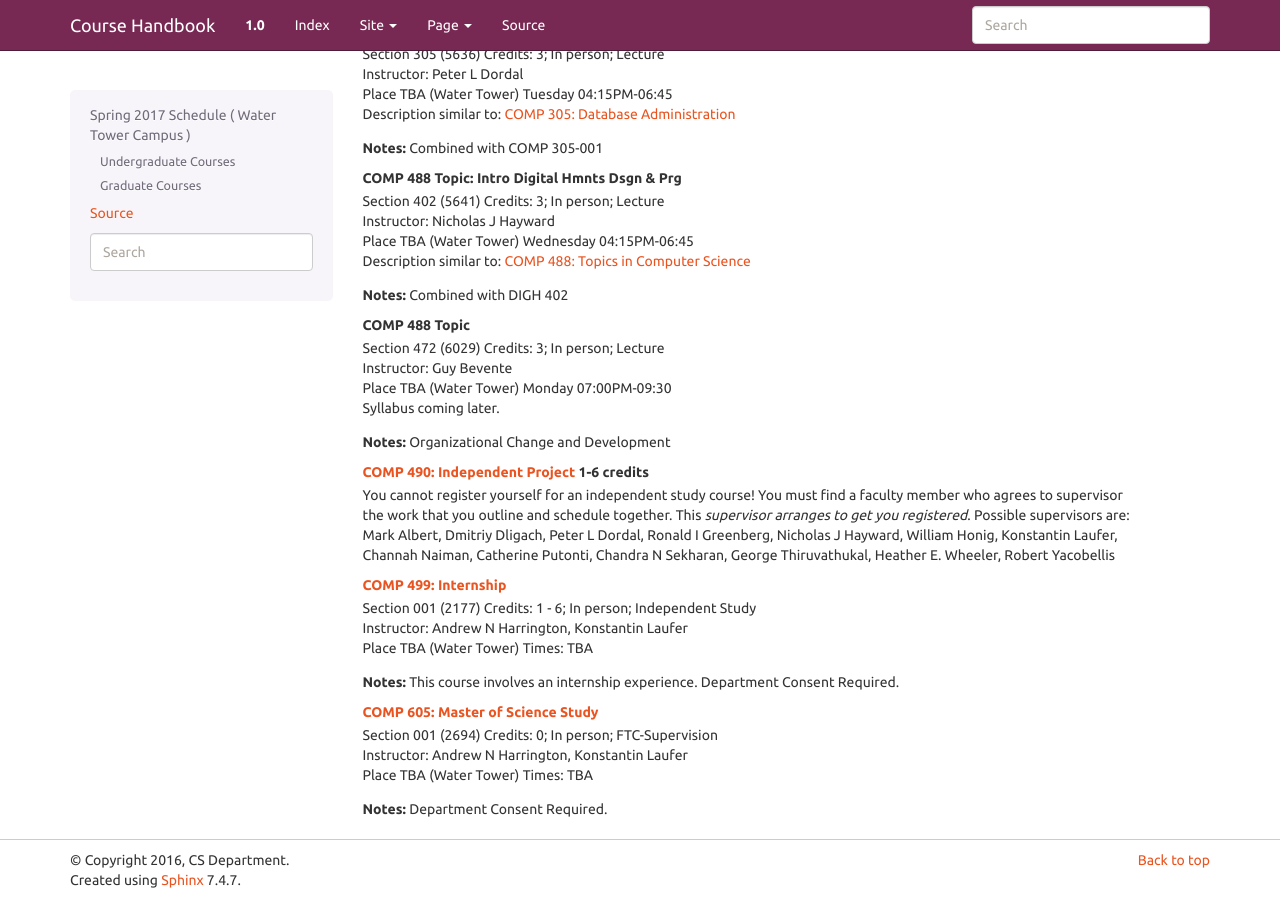
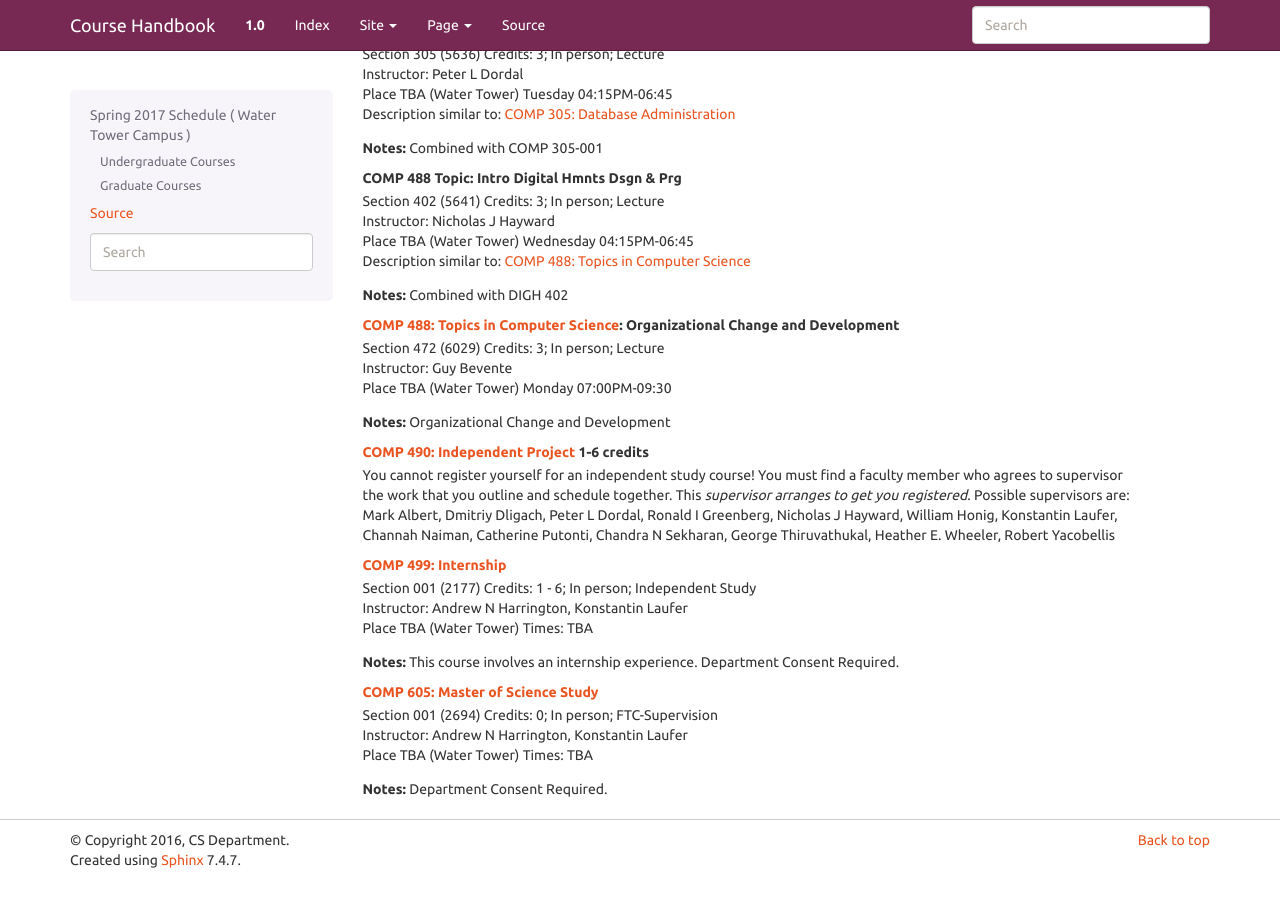
Before and after one commit to kyang5/coursedescriptions, a Sphinx documentation site: the page built from source/waterTowerSpring.rst, in a window 1280 px wide and 900 px high, scrolled down 3126 px. Built offline with Sphinx 7.4.7, drawn with Linux system fonts in a browser that asks for light colours.

Commit message:
Added 472 special case

```diff
--- a/csv2sched_spring.py
+++ b/csv2sched_spring.py
@@ -84,11 +84,10 @@ topicsSection367Template = '''
 '''
 topicsSection472Template = '''
 
-{area} {number} Topic{topic} {term}
+:doc:`comp488`: Organizational Change and Development {term}
     | Section {section} ({regCode}) Credits: {credits}; {mixture}; {format}
     | Instructor: {instructor}
 {placeTimes}
-    | Syllabus coming later.
 
 {notes}
 '''
--- a/source/spring.rst
+++ b/source/spring.rst
@@ -755,11 +755,10 @@ COMP 488 Topic: Intro Digital Hmnts Dsgn & Prg
 
 
 
-COMP 488 Topic
+:doc:`comp488`: Organizational Change and Development
     | Section 472 (6029) Credits: 3; In person; Lecture
     | Instructor: Guy Bevente
     | Place TBA (Water Tower) Monday 07:00PM-09:30
-    | Syllabus coming later.
 
     **Notes:**
     Organizational Change and Development
--- a/source/waterTowerSpring.rst
+++ b/source/waterTowerSpring.rst
@@ -242,11 +242,10 @@ COMP 488 Topic: Intro Digital Hmnts Dsgn & Prg
 
 
 
-COMP 488 Topic
+:doc:`comp488`: Organizational Change and Development
     | Section 472 (6029) Credits: 3; In person; Lecture
     | Instructor: Guy Bevente
     | Place TBA (Water Tower) Monday 07:00PM-09:30
-    | Syllabus coming later.
 
     **Notes:**
     Organizational Change and Development
```
